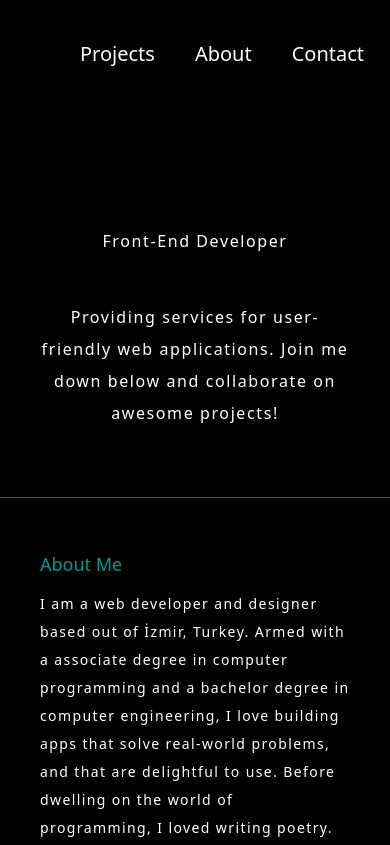
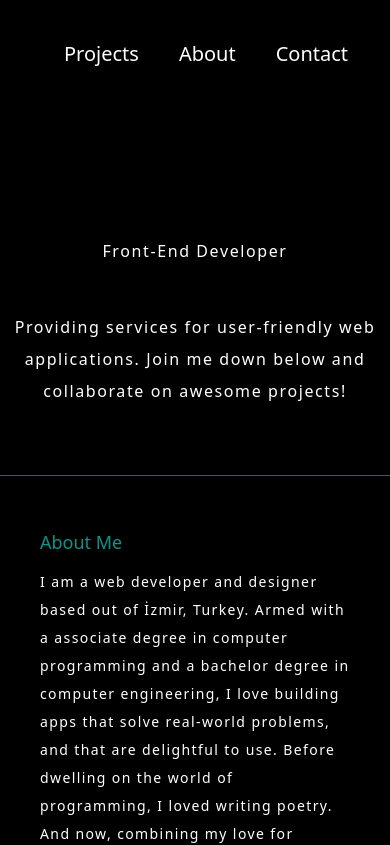
Before and after one commit to fulyaertay/personal-portfolio, a Next.js app: page / in a window 390 px wide. Shown: the top 845 px of the page. Built offline with nearby package versions, Linux system fonts and the light colour scheme.

Commit message:
header added

```diff
--- a/pages/index.tsx
+++ b/pages/index.tsx
@@ -34,10 +34,9 @@ export default function Home() {
         <link rel="icon" href="/favicon.ico" />
       </Head>
       <main className="bg-black ">
-        <section className="px-10 md:px-20  text-center">
-          <nav className="py-10 px-10 mb-12 flex text-center md:justify-between">
+        <section className=" md:px-20  text-center">
+          <nav className="py-10 px-16 mb-12 flex text-center md:justify-between">
             <h1 className="text-xl font-burtons text-white hidden lg:flex ">
-              {" "}
               developedbyfe
             </h1>
 
@@ -46,10 +45,10 @@ export default function Home() {
                 <a href="#projects">Projects </a>
               </li>
               <li className="text-xl  text-white ">
-                <a href="#about">About </a>{" "}
+                <a href="#about">About </a>
               </li>
               <li className="text-xl text-white ">
-                <a href="#contact">Contact </a>{" "}
+                <a href="#contact">Contact </a>
               </li>
               <li className="hidden lg:flex md:flex">
                 <a
```
